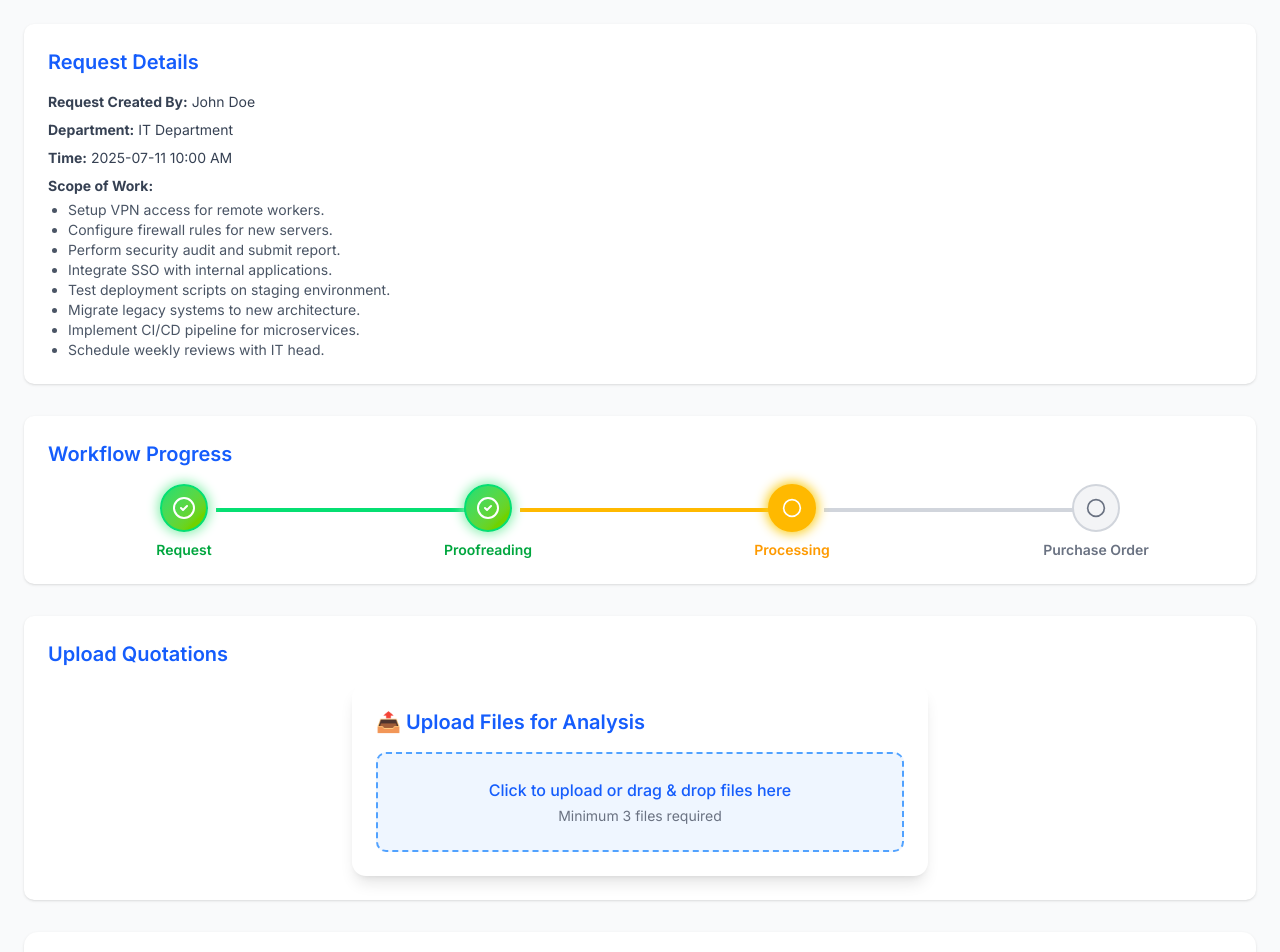
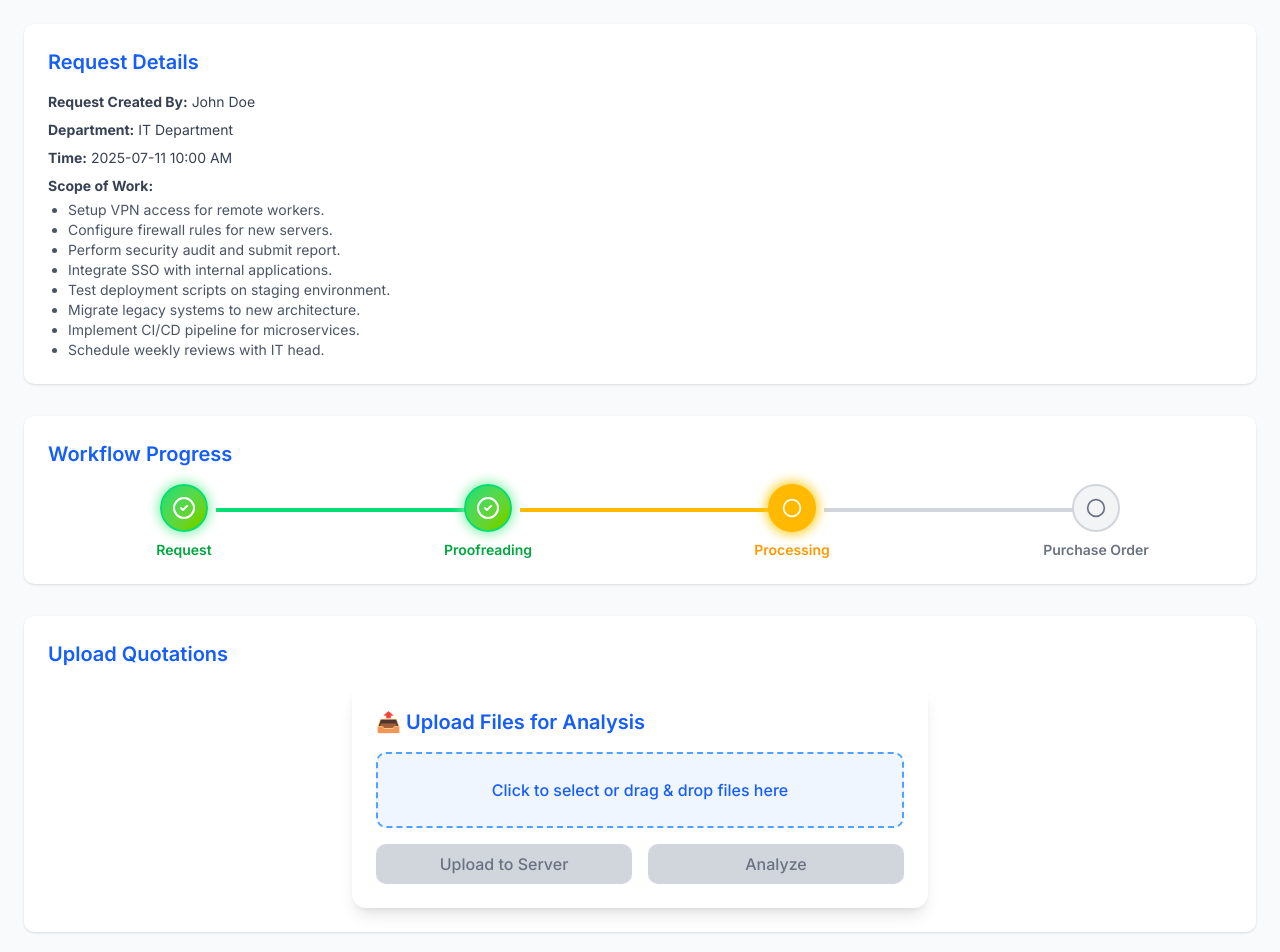
Before and after one commit to dubeyanant/better-ioms, a Next.js app: page /request_details in a window 1280 px wide. Shown: the top 952 px of the page. Built offline with nearby package versions, Linux system fonts and the light colour scheme.

Commit message:
fix: parent state managed

```diff
--- a/src/app/request_details/page.tsx
+++ b/src/app/request_details/page.tsx
@@ -3,7 +3,7 @@
 import WorkflowStatus from "@/components/ui/status_workflow";
 import UploadAnalyze from "@/components/update_analyse";
 import VendorForm from "@/components/vendor_form";
-import React from "react";
+import React, { useState } from "react";
 
 const RequestDetailsPage = () => {
 	// 📦 Replace these with real data (from props, context, or API)
@@ -36,6 +36,8 @@ const RequestDetailsPage = () => {
 		},
 		{ stage: "Stage 3", approver: "", time: "", status: "Pending" },
 	];
+
+	const [areFilesUploaded, setFilesUploadedProp] = useState(false);
 
 	return (
 		<div className="min-h-screen bg-gray-50 p-6 space-y-8">
@@ -85,12 +87,10 @@ const RequestDetailsPage = () => {
 				<h2 className="text-xl font-semibold text-blue-600 mb-4">
 					Upload Quotations
 				</h2>
-				<UploadAnalyze />
+				<UploadAnalyze uploadFiles={setFilesUploadedProp} />
 			</section>
 
-			<section>
-				<VendorForm />
-			</section>
+			<section>{areFilesUploaded && <VendorForm />}</section>
 
 			{/* Section 3: Approval Timeline */}
 			<section className="bg-white shadow rounded-lg p-6">
--- a/src/components/update_analyse.tsx
+++ b/src/components/update_analyse.tsx
@@ -1,44 +1,58 @@
 "use client";
 
-import { useState } from "react";
-import VendorForm from "./vendor_form";
+import { useRef, useState } from "react";
 
-export default function UploadAnalyze() {
+type UploadAnalyzeProps = {
+	uploadFiles: React.Dispatch<React.SetStateAction<boolean>>;
+};
+
+export default function UploadAnalyze({ uploadFiles }: UploadAnalyzeProps) {
 	const [files, setFiles] = useState<File[]>([]);
-	const [showVendorForm, setShowVendorForm] = useState(false);
+	const fileInputRef = useRef<HTMLInputElement>(null);
+	const [areFilesUploaded, setFilesUploaded] = useState(false);
 
-	const handleFileChange = (e: React.ChangeEvent<HTMLInputElement>) => {
+	const handleFileSelect = (e: React.ChangeEvent<HTMLInputElement>) => {
 		if (e.target.files) {
 			setFiles(Array.from(e.target.files));
 		}
 	};
 
+	const triggerFilePicker = () => {
+		fileInputRef.current?.click();
+	};
+
+	const handleUpload = () => {
+		// Replace with actual upload logic
+		console.log("Uploading to server:", files);
+		setFilesUploaded(true);
+		uploadFiles(true); // ✅ correctly update parent state
+	};
+
 	const handleAnalyze = () => {
 		console.log("Analyzing files:", files);
-		setShowVendorForm(true);
 	};
 
 	return (
-		<>
 		<div className="w-full max-w-xl mx-auto p-6 bg-white rounded-xl shadow-lg space-y-4">
 			<h2 className="text-xl font-semibold text-blue-600">
 				📤 Upload Files for Analysis
 			</h2>
 
-				<label className="flex flex-col items-center justify-center border-2 border-dashed border-blue-400 hover:border-blue-500 transition bg-blue-50 hover:bg-blue-100 p-6 rounded-lg cursor-pointer text-center">
 			<input
 				type="file"
 				multiple
-						onChange={handleFileChange}
+				ref={fileInputRef}
+				onChange={handleFileSelect}
 				className="hidden"
 			/>
-					<p className="text-blue-600 font-medium">
-						Click to upload or drag & drop files here
-					</p>
-					<p className="text-sm text-gray-500 mt-1">
-						Minimum 3 files required
-					</p>
-				</label>
+
+			<button
+				type="button"
+				onClick={triggerFilePicker}
+				className="w-full text-blue-600 border-2 border-dashed border-blue-400 bg-blue-50 hover:bg-blue-100 transition p-6 rounded-lg text-center font-medium"
+			>
+				Click to select or drag & drop files here
+			</button>
 
 			{files.length > 0 && (
 				<div className="space-y-2">
@@ -50,12 +64,29 @@ export default function UploadAnalyze() {
 							<li key={index}>{file.name}</li>
 						))}
 					</ul>
+				</div>
+			)}
+
+			<div className="flex gap-4">
+				<button
+					type="button"
+					onClick={handleUpload}
+					disabled={files.length < 3}
+					className={`flex-1 px-4 py-2 rounded-lg font-medium transition ${
+						files.length >= 3
+							? "bg-green-600 text-white hover:bg-green-700"
+							: "bg-gray-300 text-gray-500 cursor-not-allowed"
+					}`}
+				>
+					Upload to Server
+				</button>
 
 				<button
+					type="button"
 					onClick={handleAnalyze}
-							disabled={files.length < 3}
-							className={`mt-4 px-6 py-2 rounded-lg transition font-medium ${
-								files.length >= 3
+					disabled={!areFilesUploaded}
+					className={`flex-1 px-4 py-2 rounded-lg font-medium transition ${
+						files.length >= 3 && areFilesUploaded
 							? "bg-blue-600 text-white hover:bg-blue-700"
 							: "bg-gray-300 text-gray-500 cursor-not-allowed"
 					}`}
@@ -63,23 +94,6 @@ export default function UploadAnalyze() {
 					Analyze
 				</button>
 			</div>
-				)}
 		</div>
-
-			{/* 🔍 VendorForm Modal */}
-			{showVendorForm && (
-				<div className="fixed inset-0 z-50 bg-white/50 backdrop-blur-sm flex items-center justify-center p-4">
-					<div className="bg-white w-full max-w-2xl rounded-xl shadow-2xl p-6 relative">
-						<button
-							onClick={() => setShowVendorForm(false)}
-							className="absolute top-2 right-2 text-gray-500 hover:text-red-500 text-xl"
-						>
-							×
-						</button>
-						<VendorForm />
-					</div>
-				</div>
-			)}
-		</>
 	);
 }
```
Lines whose indentation alone changed are shown as unchanged.
